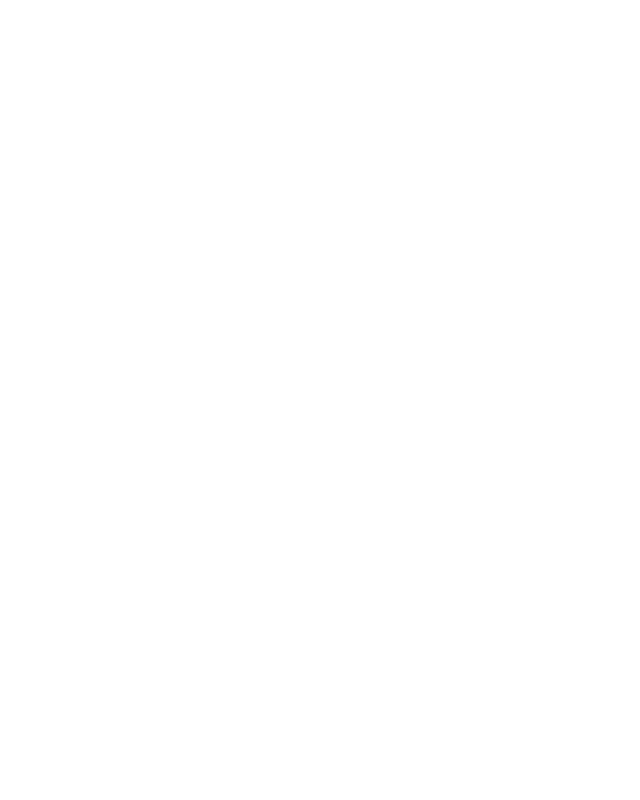
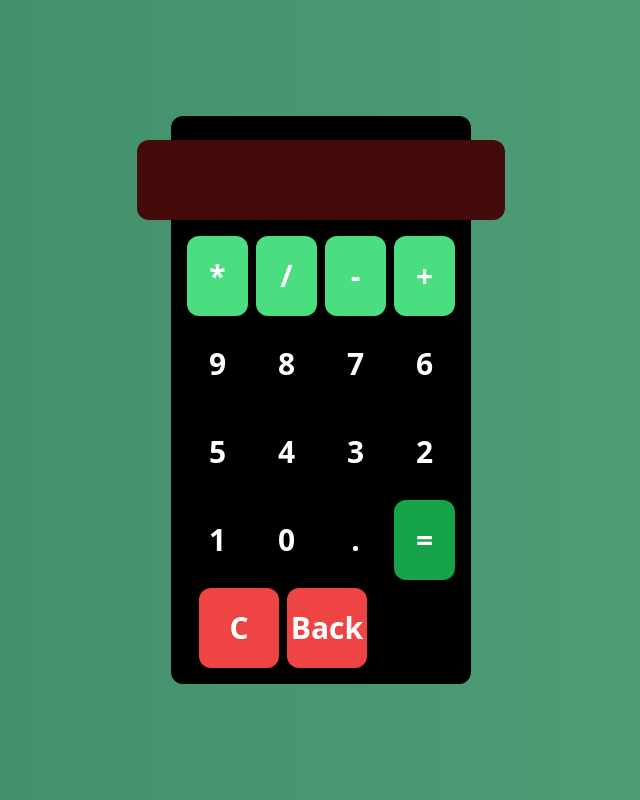
Before and after one commit to savaliyak53/React-auth, a React (Create React App) app: page /calculater in a window 1280 px wide. Before the commit this address had no page. Shown: the whole page, without its empty margins (319-959 px from the left). Built offline with nearby package versions, Linux system fonts and the light colour scheme.

Commit message:
feat: react calculator

```diff
--- a/src/App.js
+++ b/src/App.js
@@ -1,12 +1,14 @@
 import { BrowserRouter, Routes, Route } from "react-router-dom";
 import Registration from "./containers/registration";
+import Calculater from "./calculatter/calculater";
 
 function App() {
   return (
     <div>
       <BrowserRouter>
         <Routes>
-          <Route path="/registration" element={<Registration />} />
+          <Route path="/" element={<Registration />} />
+          <Route path="/calculater" element={<Calculater />} />
         </Routes>
       </BrowserRouter>
     </div>
--- /dev/null
+++ b/src/calculatter/calculater.js
@@ -0,0 +1,183 @@
+import React, { useState } from "react";
+
+const Calculater = () => {
+  const [input, setInput] = useState("");
+  const [result, setResult] = useState("");
+
+  const handleValue = (value) => {
+    setInput(input + value);
+  };
+
+  const handleCalculate = () => {
+    try {
+      setResult(eval(input));
+    } catch (error) {
+      setResult("Error");
+    }
+  };
+
+  const handleBack = () => {
+    setInput(input.slice(0, -1));
+  };
+
+  const handleClear = () => {
+    setInput("");
+    setResult("");
+  };
+
+  return (
+    <div>
+      <div className="bg-gradient0 flex items-center justify-center h-screen">
+        <div className="w-[300px] bg-black p-3 rounded-xl">
+          <form className="m-3 flex justify-center">
+            <input
+              value={result ? result : input}
+              type="text"
+              className="outline-none text-white font-semibold text-2xl text-right border-none bg-red-950 rounded-xl h-20 w-96"
+            />
+          </form>
+          <div className="w-full">
+            <div className="flex justify-evenly">
+              <button
+                type="button"
+                className="btn btnsign"
+                onClick={() => handleValue("*")}
+              >
+                *
+              </button>
+              <button
+                type="button"
+                className="btn btnsign"
+                onClick={() => handleValue("/")}
+              >
+                /
+              </button>
+              <button
+                type="button"
+                className="btn btnsign"
+                onClick={() => handleValue("-")}
+              >
+                -
+              </button>
+              <button
+                type="button"
+                className="btn btnsign"
+                onClick={() => handleValue("+")}
+              >
+                +
+              </button>
+            </div>
+            <div className="flex justify-evenly">
+              <button
+                type="button"
+                className="btn"
+                onClick={() => handleValue("9")}
+              >
+                9
+              </button>
+              <button
+                type="button"
+                className="btn"
+                onClick={() => handleValue("8")}
+              >
+                8
+              </button>
+              <button
+                type="button"
+                className="btn"
+                onClick={() => handleValue("7")}
+              >
+                7
+              </button>
+              <button
+                type="button"
+                className="btn"
+                onClick={() => handleValue("6")}
+              >
+                6
+              </button>
+            </div>
+            <div className="flex justify-evenly">
+              <button
+                type="button"
+                className="btn"
+                onClick={() => handleValue("5")}
+              >
+                5
+              </button>
+              <button
+                type="button"
+                className="btn"
+                onClick={() => handleValue("4")}
+              >
+                4
+              </button>
+              <button
+                type="button"
+                className="btn"
+                onClick={() => handleValue("3")}
+              >
+                3
+              </button>
+              <button
+                type="button"
+                className="btn"
+                onClick={() => handleValue("2")}
+              >
+                2
+              </button>
+            </div>
+            <div className="flex justify-evenly">
+              <button
+                type="button"
+                className="btn"
+                onClick={() => handleValue("1")}
+              >
+                1
+              </button>
+              <button
+                type="button"
+                className="btn"
+                onClick={() => handleValue("0")}
+              >
+                0
+              </button>
+              <button
+                type="button"
+                className="btn"
+                onClick={() => handleValue(".")}
+              >
+                .
+              </button>
+              <button
+                type="button"
+                className="bg-green-600"
+                onClick={() => handleCalculate("=")}
+              >
+                =
+              </button>
+            </div>
+            <div className="flex ml-3 justify-start">
+              <button
+                type="button"
+                className="bg-red-500"
+                onClick={() => handleClear()}
+              >
+                C
+              </button>
+              <button
+                type="button"
+                className="bg-red-500"
+                onClick={() => handleBack()}
+              >
+                Back
+              </button>
+            </div>
+          </div>
+        </div>
+      </div>
+    </div>
+  );
+};
+
+export default Calculater;
--- a/src/index.css
+++ b/src/index.css
@@ -1,3 +1,11 @@
 @tailwind base;
 @tailwind components;
 @tailwind utilities;
+
+button {
+  @apply text-white rounded-xl m-1 w-20 h-20 font-semibold text-3xl;
+}
+
+.btnsign {
+  @apply bg-green-400 self-center;
+}
```
